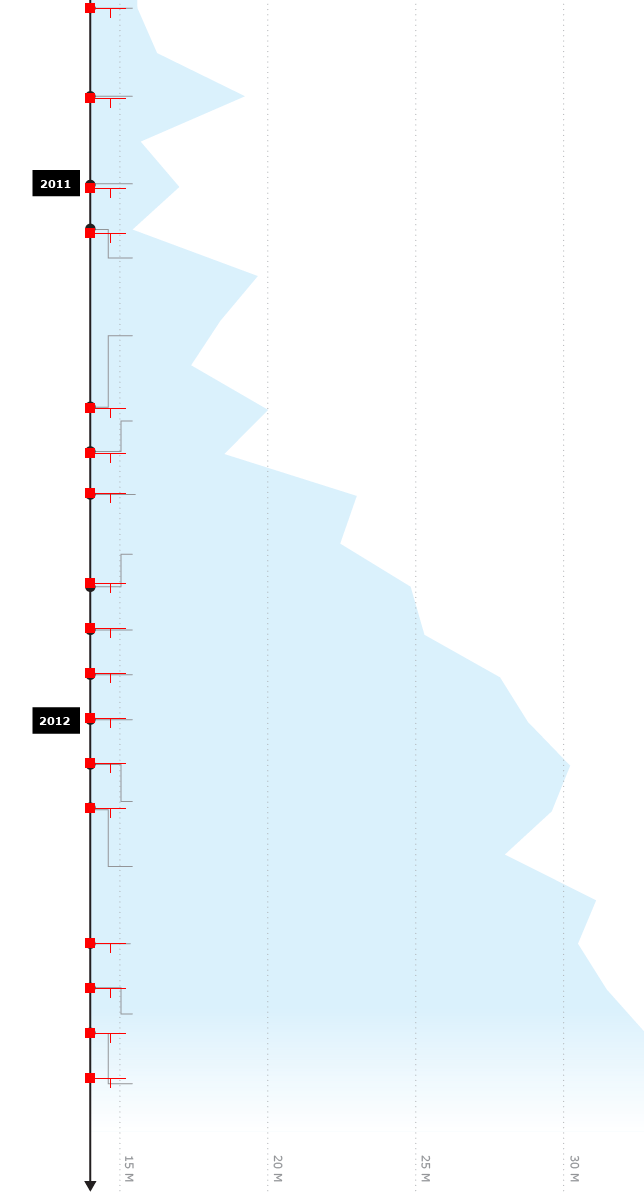
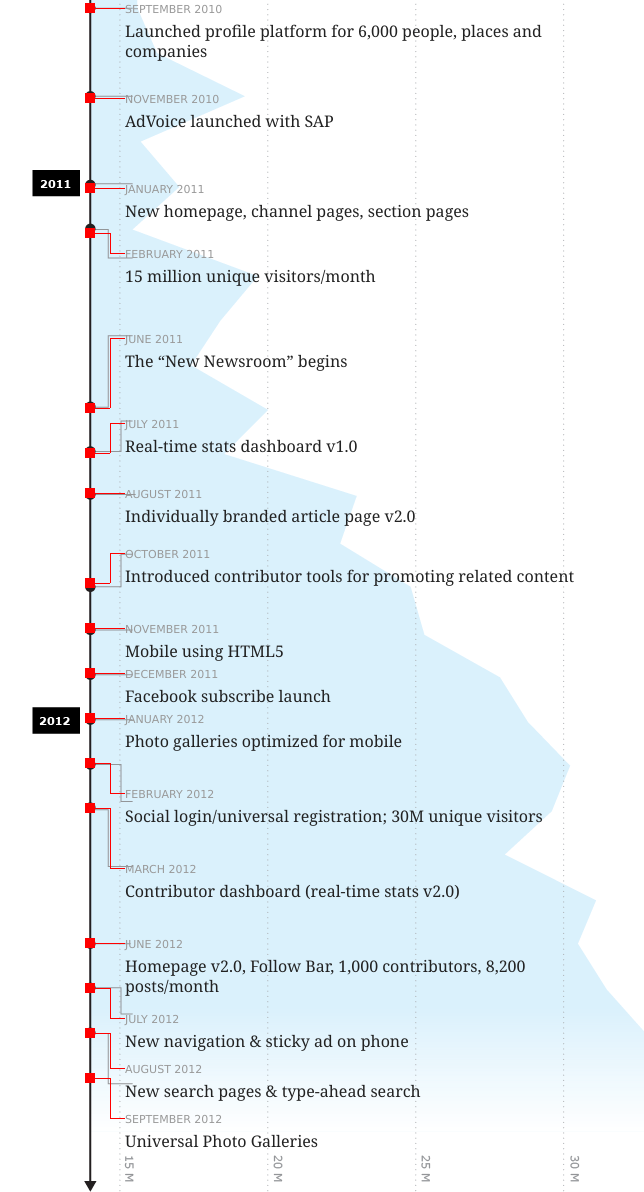
Before and after one commit to athletics/infostory, a plain HTML site: page demo/index.html in a window 1280 px wide. Shown: the part 642-1834 px from the top of the page, without its empty margins (308-952 px from the left). Drawn offline with nearby package versions, Linux system fonts and the light colour scheme.

Commit message:
Working on positioning data points with JS

```diff
--- a/demo/index.html
+++ b/demo/index.html
@@ -44,6 +44,7 @@
 
 				<div class="i_s_datapoints">
 					<div class="i_s_datapoint" data-x="53" data-y="205">
+						<div class="i_s_body">
 							<h5>May 2010</h5>
 							<h3>Forbes acquires True/Slant</h3>
 							<div class="i_s_detail">
@@ -85,10 +86,12 @@
 									</li>
 								</ul>
 
-						</div>
+							</div><!--.i_s_detail-->
+						</div><!--.i_s_body-->
 					</div><!--end .i_s_datapoint-->
 
-					<div class="i_s_datapoint" data-x="53" data-y="340">
+					<div class="i_s_datapoint" data-x="53" data-y="340" data-offset="-40">
+						<div class="i_s_body">
 							<h5>August 2010</h5>
 							<h3>Individually-branded article pages released</h3>
 							<div class="i_s_detail">
@@ -125,9 +128,11 @@
 								</ul>
 
 							</div>
+						</div><!--.i_s_body-->
 					</div><!--end .i_s_datapoint-->
 
 					<div class="i_s_datapoint" data-x="53" data-y="385">
+						<div class="i_s_body">
 							<h5>September 2010</h5>
 							<h3>Launched profile platform for 6,000 people, places and companies</h3>
 							<div class="i_s_detail">
@@ -164,9 +169,11 @@
 								</ul>
 
 							</div>
+						</div><!--.i_s_body-->
 					</div><!--end .i_s_datapoint-->
 
 					<div class="i_s_datapoint" data-x="53" data-y="475">
+						<div class="i_s_body">
 							<h5>November 2010</h5>
 							<h3>AdVoice launched with SAP</h3>
 							<div class="i_s_detail">
@@ -206,9 +213,11 @@
 								</ul>
 
 							</div>
+						</div><!--.i_s_body-->
 					</div><!--end .i_s_datapoint-->
 
 					<div class="i_s_datapoint" data-x="53" data-y="565">
+						<div class="i_s_body">
 							<h5>January 2011</h5>
 							<h3>New homepage, channel pages, section pages</h3>
 							<div class="i_s_detail">
@@ -245,9 +254,11 @@
 								</ul>
 
 							</div>
+						</div><!--.i_s_body-->
 					</div><!--end .i_s_datapoint-->
 
-					<div class="i_s_datapoint" data-x="53" data-y="610">
+					<div class="i_s_datapoint" data-x="53" data-y="610" data-offset="20">
+						<div class="i_s_body">
 							<h5>February 2011</h5>
 							<h3>15 million unique visitors/month</h3>
 							<div class="i_s_detail">
@@ -286,9 +297,11 @@
 								</ul>
 
 							</div>
+						</div><!--.i_s_body-->
 					</div><!--end .i_s_datapoint-->
 
-					<div class="i_s_datapoint" data-x="53" data-y="785">
+					<div class="i_s_datapoint" data-x="53" data-y="785" data-offset="-70">
+						<div class="i_s_body">
 							<h5>June 2011</h5>
 							<h3>The “New Newsroom” begins</h3>
 							<div class="i_s_detail">
@@ -329,9 +342,11 @@
 								</ul>
 
 							</div>
+						</div><!--.i_s_body-->
 					</div><!--end .i_s_datapoint-->
 
-					<div class="i_s_datapoint" data-x="53" data-y="830">
+					<div class="i_s_datapoint" data-x="53" data-y="830" data-offset="-30">
+						<div class="i_s_body">
 							<h5>July 2011</h5>
 							<h3>Real-time stats dashboard v1.0</h3>
 							<div class="i_s_detail">
@@ -371,9 +386,11 @@
 								</ul>
 
 							</div>
+						</div><!--.i_s_body-->
 					</div><!--end .i_s_datapoint-->
 
 					<div class="i_s_datapoint" data-x="53" data-y="870">
+						<div class="i_s_body">
 							<h5>August 2011</h5>
 							<h3>Individually branded article page v2.0</h3>
 							<div class="i_s_detail">
@@ -413,9 +430,11 @@
 								</ul>
 
 							</div>
+						</div><!--.i_s_body-->
 					</div><!--end .i_s_datapoint-->
 
-					<div class="i_s_datapoint" data-x="53" data-y="960">
+					<div class="i_s_datapoint" data-x="53" data-y="960" data-offset="-30">
+						<div class="i_s_body">
 							<h5>October 2011</h5>
 							<h3>Introduced contributor tools for promoting related content</h3>
 							<div class="i_s_detail">
@@ -449,9 +468,11 @@
 								</ul>
 
 							</div>
+						</div><!--.i_s_body-->
 					</div><!--end .i_s_datapoint-->
 
 					<div class="i_s_datapoint" data-x="53" data-y="1005">
+						<div class="i_s_body">
 							<h5>November 2011</h5>
 							<h3>Mobile using HTML5</h3>
 							<div class="i_s_detail">
@@ -488,9 +509,11 @@
 								</ul>
 
 							</div>
+						</div><!--.i_s_body-->
 					</div><!--end .i_s_datapoint-->
 
 					<div class="i_s_datapoint" data-x="53" data-y="1050">
+						<div class="i_s_body">
 							<h5>December 2011</h5>
 							<h3>Facebook subscribe launch</h3>
 							<div class="i_s_detail">
@@ -527,9 +550,11 @@
 								</ul>
 
 							</div>
+						</div><!--.i_s_body-->
 					</div><!--end .i_s_datapoint-->
 
 					<div class="i_s_datapoint" data-x="53" data-y="1095">
+						<div class="i_s_body">
 							<h5>January 2012</h5>
 							<h3>Photo galleries optimized for mobile</h3>
 							<div class="i_s_detail">
@@ -563,9 +588,11 @@
 								</ul>
 
 							</div>
+						</div><!--.i_s_body-->
 					</div><!--end .i_s_datapoint-->
 
-					<div class="i_s_datapoint" data-x="53" data-y="1140">
+					<div class="i_s_datapoint" data-x="53" data-y="1140" data-offset="30">
+						<div class="i_s_body">
 							<h5>February 2012</h5>
 							<h3>Social login/universal registration; 30M unique visitors</h3>
 							<div class="i_s_detail">
@@ -599,9 +626,11 @@
 								</ul>
 
 							</div>
+						</div><!--.i_s_body-->
 					</div><!--end .i_s_datapoint-->
 
-					<div class="i_s_datapoint" data-x="53" data-y="1185">
+					<div class="i_s_datapoint" data-x="53" data-y="1185" data-offset="60">
+						<div class="i_s_body">
 							<h5>March 2012</h5>
 							<h3>Contributor dashboard (real-time stats v2.0)</h3>
 							<div class="i_s_detail">
@@ -633,11 +662,12 @@
 										</span>
 									</li>
 								</ul>
-
 							</div>
+						</div><!--.i_s_body-->
 					</div><!--end .i_s_datapoint-->
 
 					<div class="i_s_datapoint" data-x="53" data-y="1320">
+						<div class="i_s_body">
 							<h5>June 2012</h5>
 							<h3>Homepage v2.0, Follow Bar, 1,000 contributors, 8,200 posts/month</h3>
 							<div class="i_s_detail">
@@ -674,9 +704,11 @@
 								</ul>
 
 							</div>
+						</div><!--.i_s_body-->
 					</div><!--end .i_s_datapoint-->
 
-					<div class="i_s_datapoint" data-x="53" data-y="1365">
+					<div class="i_s_datapoint" data-x="53" data-y="1365" data-offset="30">
+						<div class="i_s_body">
 							<h5>July 2012</h5>
 							<h3>New navigation &amp; sticky ad on phone</h3>
 							<div class="i_s_detail">
@@ -716,9 +748,11 @@
 								</ul>
 
 							</div>
+						</div><!--.i_s_body-->
 					</div><!--end .i_s_datapoint-->
 
-					<div class="i_s_datapoint" data-x="53" data-y="1410">
+					<div class="i_s_datapoint" data-x="53" data-y="1410" data-offset="35">
+						<div class="i_s_body">
 							<h5>August 2012</h5>
 							<h3>New search pages &amp; type-ahead search</h3>
 							<div class="i_s_detail">
@@ -755,9 +789,11 @@
 								</ul>
 
 							</div>
+						</div><!--.i_s_body-->
 					</div><!--end .i_s_datapoint-->
 
-					<div class="i_s_datapoint" data-x="53" data-y="1455">
+					<div class="i_s_datapoint" data-x="53" data-y="1455" data-offset="40">
+						<div class="i_s_body">
 							<h5>September 2012</h5>
 							<h3>Universal Photo Galleries</h3>
 							<div class="i_s_detail">
@@ -791,6 +827,7 @@
 								</ul>
 
 							</div>
+						</div><!--.i_s_body-->
 					</div><!--end .i_s_datapoint-->
 				</div><!--end .i_s_datapoints-->
 
--- a/demo/js/athletics_infostory.js
+++ b/demo/js/athletics_infostory.js
@@ -120,6 +120,8 @@ var athletics = (function( app, $ ) {
 
 		function _init_data_points() {
 
+			var line_width = 30;
+
 			//styling for datapoint set
 			$datapoints.css({
 				'position': 'absolute',
@@ -135,68 +137,102 @@ var athletics = (function( app, $ ) {
 				var $this = $(this),
 					point_html ='',
 					pos_left = $this.data('x'),
-					pos_top = $this.data('y');
+					pos_top = $this.data('y'),
+					offset = $this.data('offset'),
+					line_width = 15,
+					point_diameter = 10;
 
+				if (!$this.hasClass('.i_s_point_initialized')) {
 
-				if(!$this.hasClass('.i_s_point_initialized')) {
-
-					point_html += '<div class="point_plotter">' +
-						'<span class="point"></span>' +
-						'<div class="line left"></div>' +
-						'<div class="line center"></div>' +
-						'<div class="line right"></div>' +
+					point_html += '<div class="i_s_point_plotter">' +
+						'<span class="i_s_point"></span>' +
+						'<div class="i_s_line_container">' +
+							'<div class="i_s_line i_s_left"></div>' +
+							'<div class="i_s_line i_s_center"></div>' +
+							'<div class="i_s_line i_s_right"></div>' +
+						'</div>' +
 					'</div>';
 
-					$this.html(point_html).addClass('.i_s_point_initialized');
-				}
+					//append plotter to each data point
+					$this.append(point_html).addClass('.i_s_point_initialized');
 
 					//style point & point plot lines
-				$this.find('.point_plotter').css({
+					$this.find('.i_s_point_plotter').css({
 						'position': 'absolute',
-					'left': pos_left + 'px',
-					'top': pos_top + 'px',
+						'left': 0,
+						'top': 0,
 					});
 
-				$this.find('.point_plotter span.point').css({
-					'width': '10px',
-					'height': '10px',
+					$this.find('.i_s_point_plotter span.i_s_point').css({
+						'width': point_diameter + 'px',
+						'height': point_diameter + 'px',
 						'background': 'red',
 						'position': 'absolute',
 						'left': 0,
 						'top': 0,
 					})
 
-				$this.find('.point_plotter .line').css({
+					$this.find('.i_s_point_plotter .i_s_line_container').css({
+						'position': 'absolute',
+						'top': Math.floor(point_diameter/2) +'px',
+						'left': point_diameter + 'px'
+					})
+
+					$this.find('.i_s_point_plotter .i_s_line').css({
 						'height': '1px',
-					'width': '15px',
+						'width': line_width + 'px',
 						'background': 'red',
 						'position': 'absolute',
-					'top': '5px',
-					'left': '10px'
+						'top': '0',
+						'left': '0'
 					});
 
-				$this.find('.point_plotter .line.center').css({
-					'left': '25px',
+
+					$this.find('.i_s_point_plotter .i_s_line.i_s_center').css({
+						'left': line_width + 'px',
 						'width':'1px',
-					'height':'10px'
+						'height': Math.abs(offset) + 'px',
 					});
 
-				$this.find('.point_plotter .line.right').css({
-					'left': '26px'
+					if (offset < 0) {
+						$this.find('.i_s_point_plotter .i_s_line.i_s_center').css({
+							'top': offset + 'px'
 						});
+					} else {
+						$this.find('.i_s_point_plotter .i_s_line.i_s_center').css({
+							'top': 0
+						});
+					}
+
+					$this.find('.i_s_point_plotter .i_s_line.i_s_right').css({
+						'left': line_width + 'px',
+						'top': offset + 'px'
+					});
+
+				};
 
 
 				//set up basic styling for default view
 				$this.css({
 					'display':'block',
+					'position': 'absolute',
+					'left': pos_left + 'px',
+					'top': pos_top + 'px',
 				});
 
-				$this.find('h3').css({
+				$this.find('.i_s_body').css({
+					'position': 'absolute',
+					'left': 2*line_width + point_diameter + 'px',
+					'top': offset + 'px',
+					'width':'480px',
+				})
+
+				$this.find('.i_s_body h3').css({
 					'font': 'normal 16px/20px Georgia, serif',
 					'margin': '5px 0 0'
 				})
 
-				$this.find('h5').css({
+				$this.find('.i_s_body h5').css({
 					'font': 'normal 11px/13px Verdana, arial, sans-serif',
 					'text-transform':'uppercase',
 					'color': '#999',
```
Lines whose indentation alone changed are shown as unchanged.
